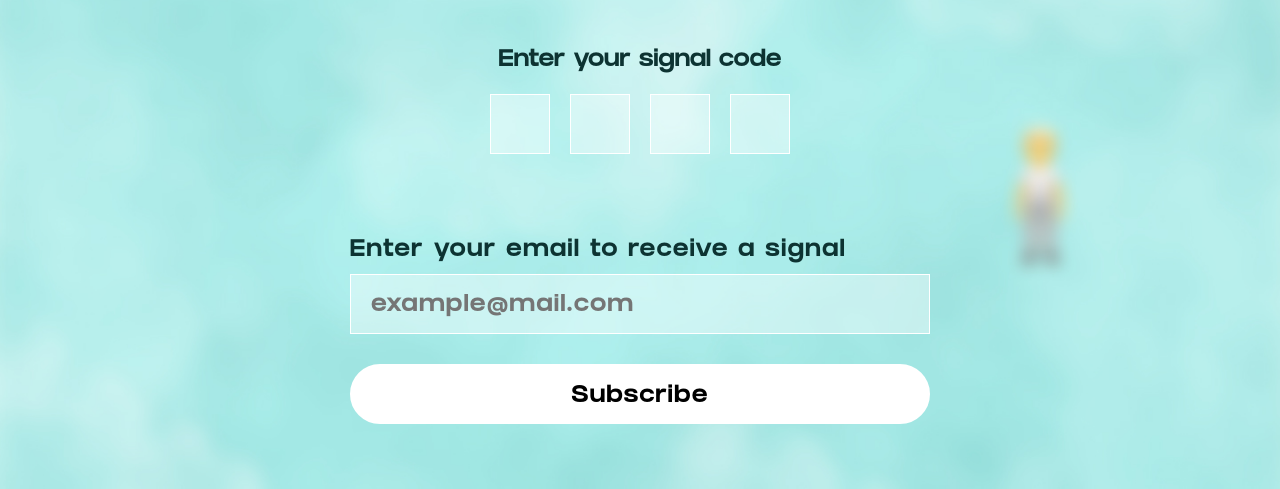
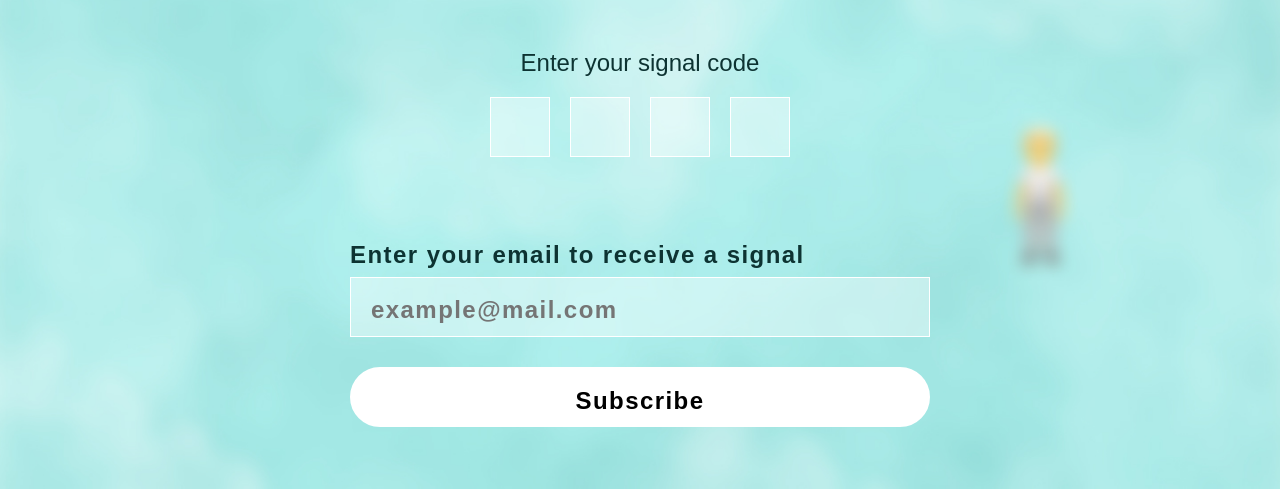
Before and after one commit to vvxforce/html-mongo, a website: page index.html in a window 1280 px wide. Shown: the part 311-800 px from the top of the page. Drawn offline with nearby package versions, Linux system fonts and the light colour scheme.

Commit message:
fixed font

```diff
--- a/style.css
+++ b/style.css
@@ -1,5 +1,5 @@
 @font-face {
-    font-family: "Grifter";
+    font-family: "Grifter", sans-serif;
     src: url("/Grifter_bold.woff") format("woff");
 }
 *, *::after, *::before {
```
